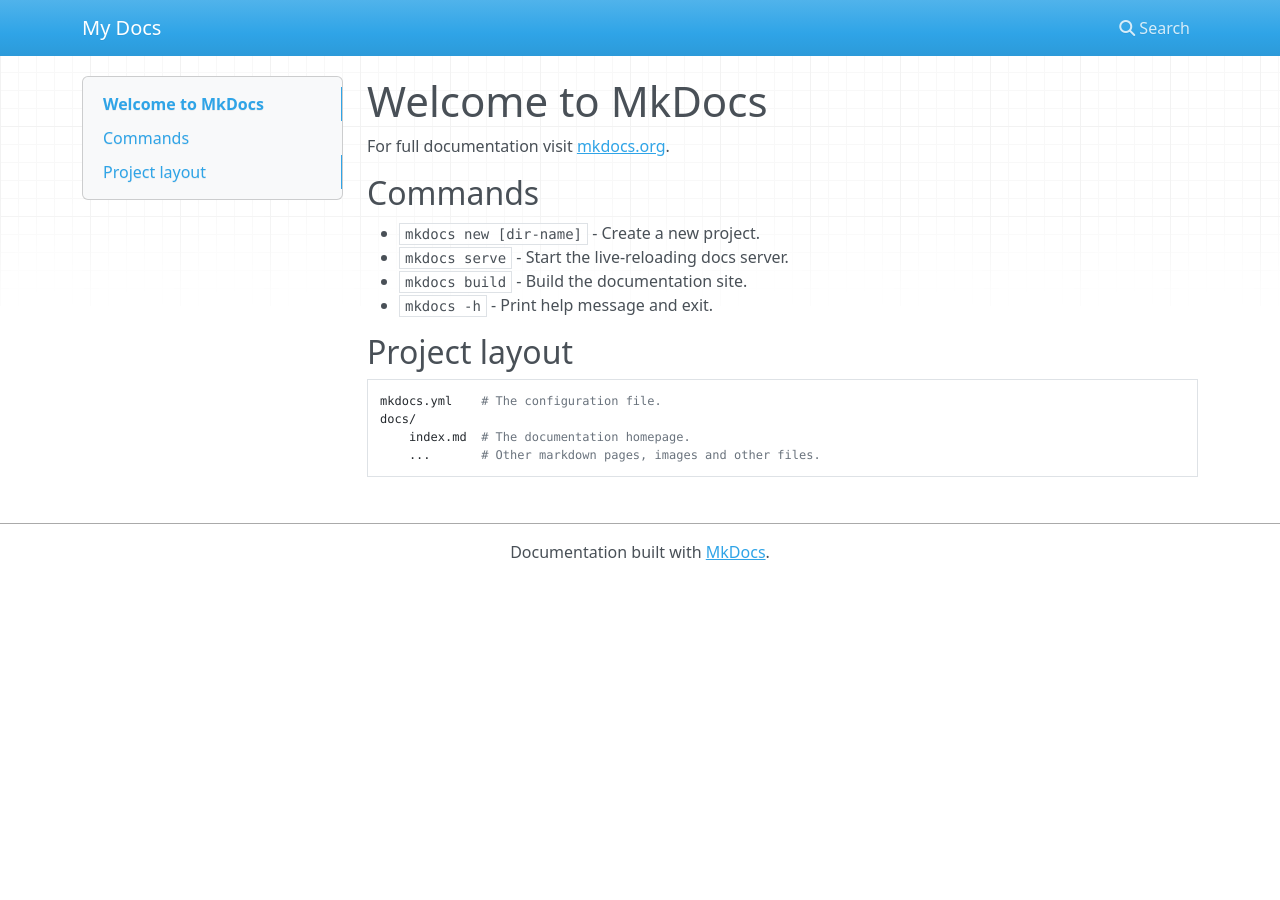
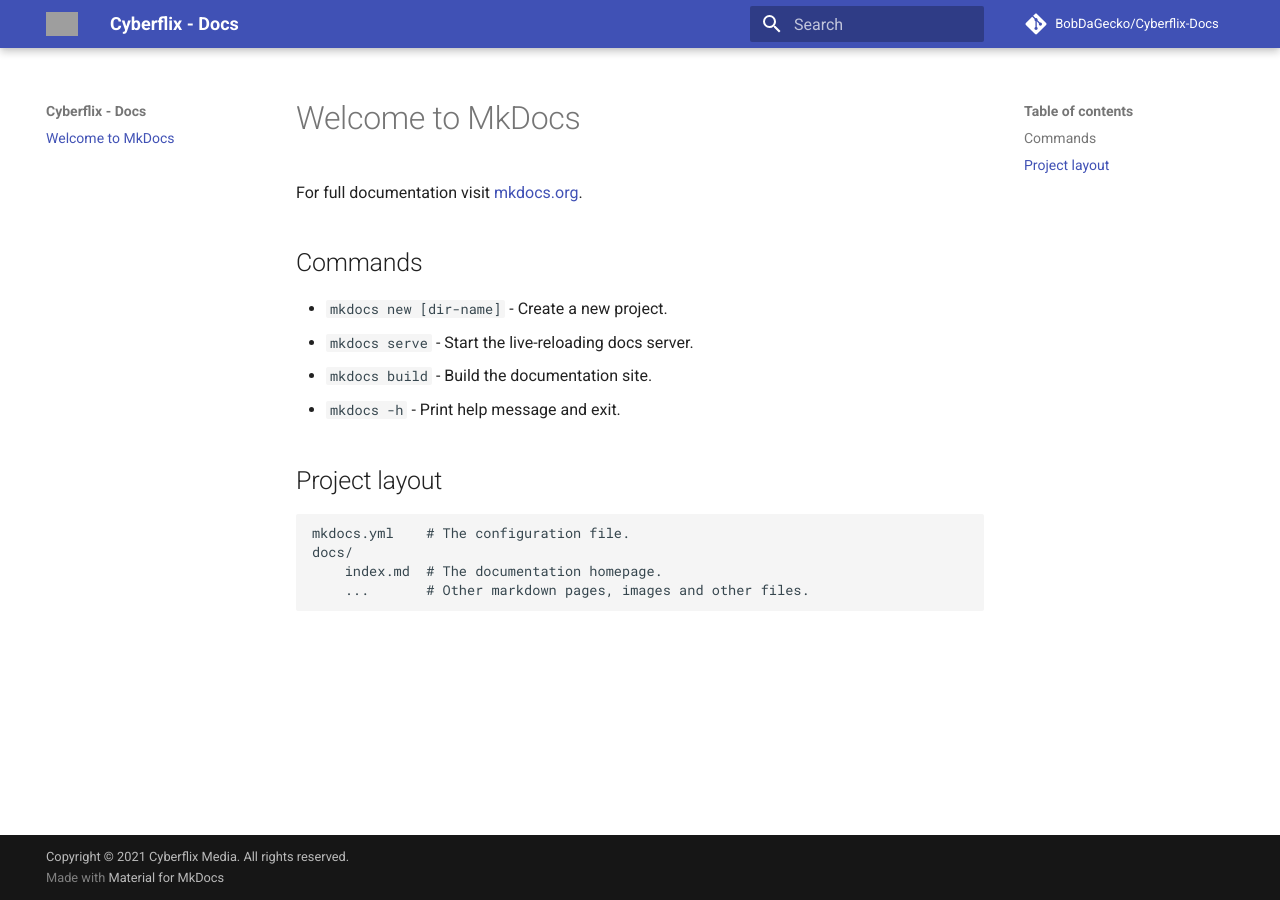
Before and after one commit to Cyberflix-Media/Cyberflix-Docs, an MkDocs documentation site: the page built from docs/index.md, in a window 1280 px wide. Built offline with MkDocs 1.6.1 and Material for MkDocs 9.7.7, drawn with Linux system fonts in a browser that asks for light colours; nearby versions of some CDN libraries; comment, search, counter and statistics services are not loaded; grey boxes are pictures that could not be loaded.

Commit message:
Update mkdocs.yml

```diff
--- a/mkdocs.yml
+++ b/mkdocs.yml
@@ -1 +1,36 @@
-site_name: My Docs
+site_name: Cyberflix - Docs
+site_description: The official documentation for the Cyberflix Media Center.
+site_author: BobDaGecko
+
+repo_url: https://github.com/BobDaGecko/Cyberflix-Docs
+repo_name: BobDaGecko/Cyberflix-Docs
+
+theme:
+  name: material
+  favicon: img/favicon.png
+  logo: img/logo.png
+
+copyright: Copyright &copy; 2021 Cyberflix Media. All rights reserved.
+
+extra_css:
+  - stylesheets/extra.css
+
+extra_javascript:
+  - javascripts/extra.js
+
+markdown_extensions:
+  - admonition
+  - attr_list
+  - pymdownx.details
+  - pymdownx.keys
+  - pymdownx.snippets
+  - pymdownx.superfences
+  - pymdownx.tabbed
+  - pymdownx.highlight
+  - toc:
+      permalink: true
+      toc_depth: 5
+  - pymdownx.emoji:
+      emoji_index: !!python/name:materialx.emoji.twemoji
+      emoji_generator: !!python/name:materialx.emoji.to_svg
+  - lightgallery
```
